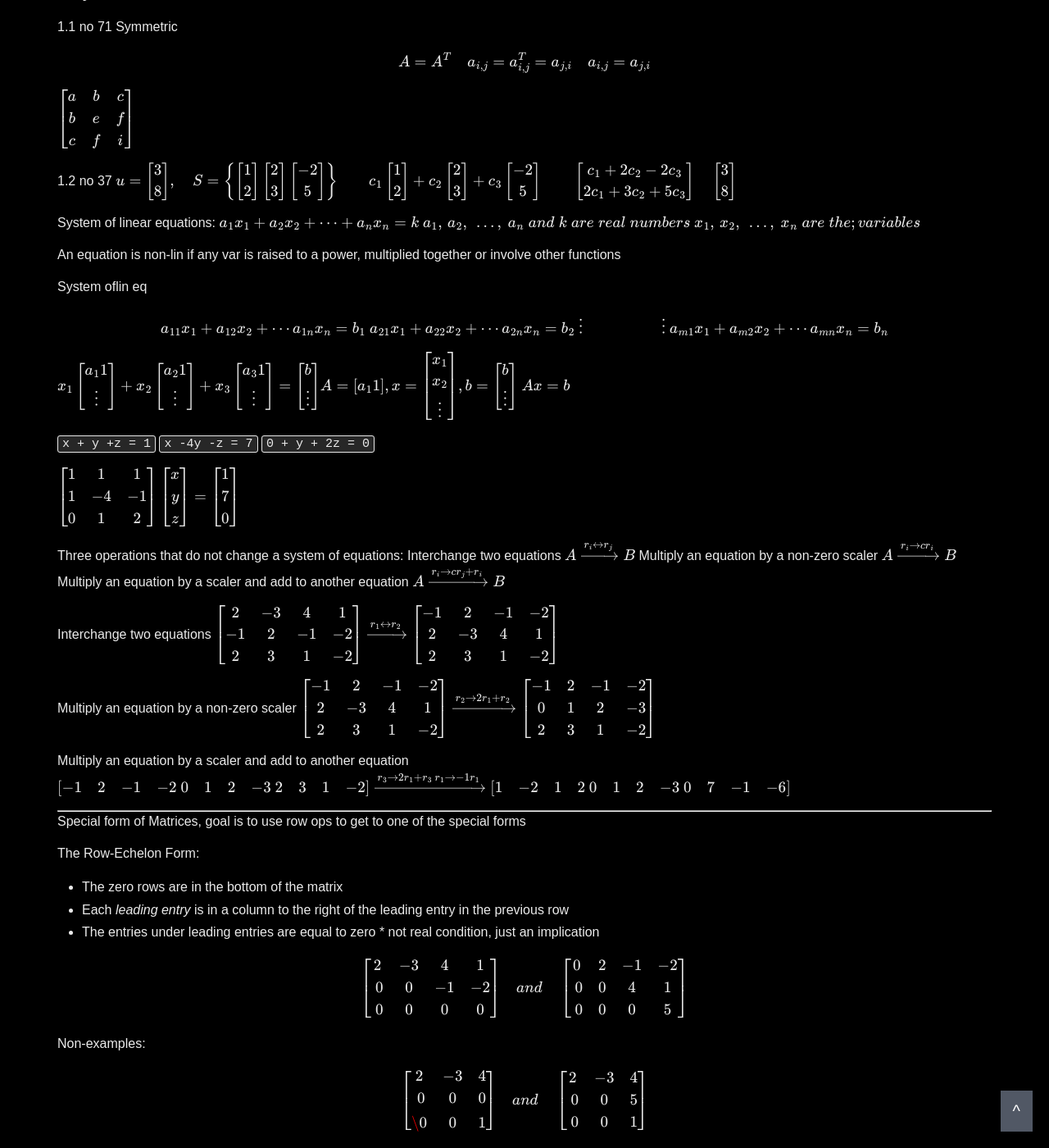
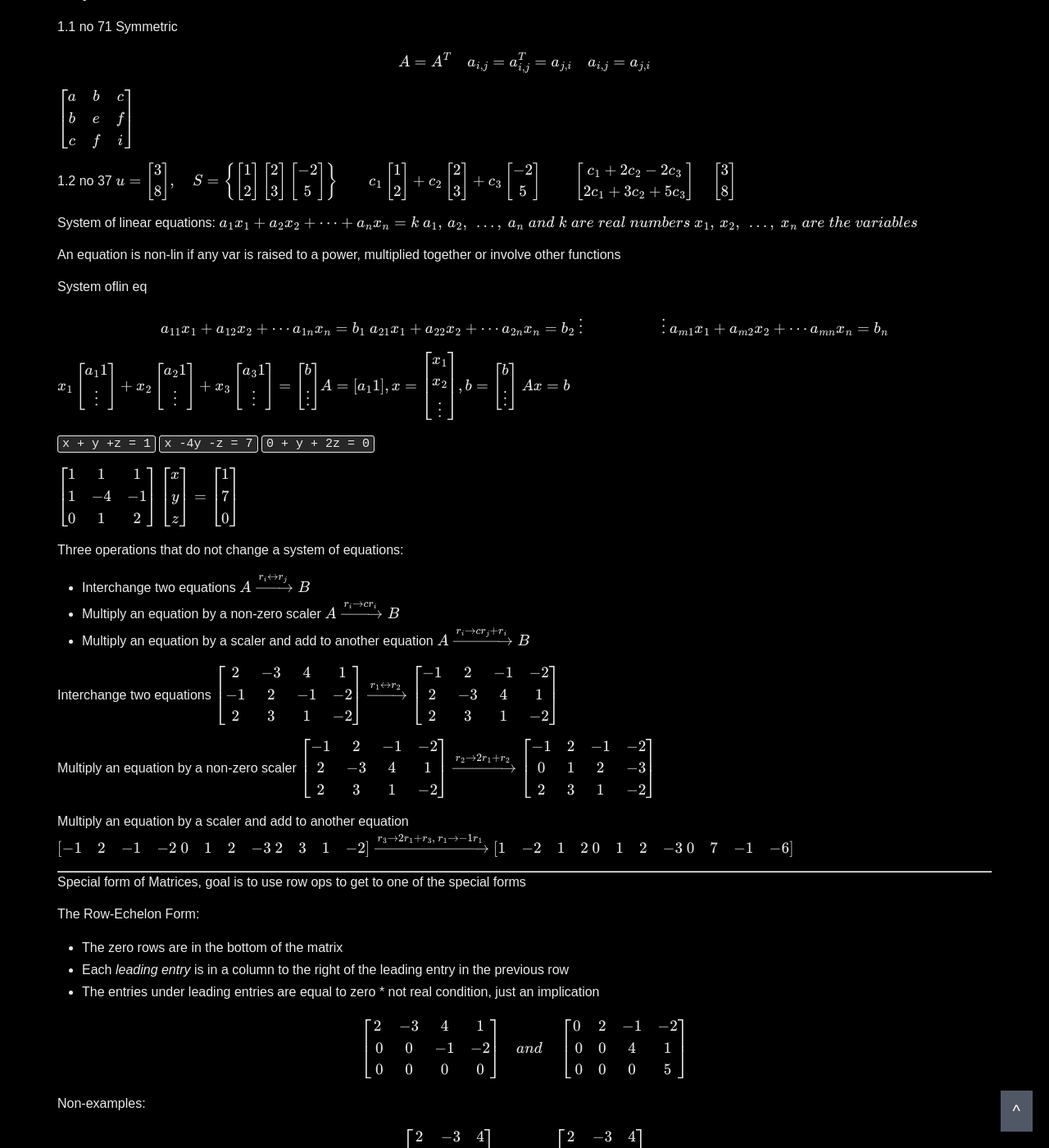
Before and after one commit to knaik/knaik.github.io, a Jekyll site: the page built from _posts/2015-09-08-linear-alg.markdown, in a window 1280 px wide and 1400 px high, scrolled down 316 px. Shown: the whole window at 82% size. Built offline with Jekyll 4.4.1, drawn with Linux system fonts in a browser that asks for light colours; formulas are drawn with MathJax 3.

Commit message:
Bulleted List

```diff
--- a/_posts/2015-09-08-linear-alg.markdown
+++ b/_posts/2015-09-08-linear-alg.markdown
@@ -20,7 +20,7 @@ c_1 \begin{bmatrix} 1 \\\ 2 \end{bmatrix} + c_2 \begin{bmatrix} 2 \\\ 3 \end{bma
 System of linear equations:
 \\(  a_1x_1+a_2x_2+\cdots +a_nx_n = k \\\
      a_1,\, a_2,\ \dots,\ a_n\; and \; k \; are \; real \; numbers \\\
- x_1,\, x_2,\ \dots,\ x_n \; are \; the; variables \\)
+ x_1,\, x_2,\ \dots,\ x_n \; are \; the \; variables \\)
 
 
  An equation is non-lin if any var is raised to a power, multiplied together or involve other functions
@@ -43,9 +43,9 @@ Ax = b \\)
 \\( \begin{bmatrix} 1 &  1  & 1 \\\ 1 & -4 & -1 \\\ 0 & 1 & 2 \end{bmatrix}  \begin{bmatrix} x \\\ y \\\ z \end{bmatrix}  = \begin{bmatrix} 1 \\\ 7 \\\ 0 \end{bmatrix} \\)
 
 Three operations that do not change a system of equations:
-Interchange two equations \\( A  \xrightarrow{ r_i \leftrightarrow r_j}  B \\)
-Multiply an equation by a non-zero scaler \\(	A \xrightarrow{r_i \rightarrow cr_i}  B \\)
-Multiply an equation by a scaler and add to another equation 	\\( A \xrightarrow{r_i \rightarrow cr_j + r_i} B \\)
+* Interchange two equations \\( A  \xrightarrow{ r_i \leftrightarrow r_j}  B \\)
+* Multiply an equation by a non-zero scaler \\(	A \xrightarrow{r_i \rightarrow cr_i}  B \\)
+* Multiply an equation by a scaler and add to another equation 	\\( A \xrightarrow{r_i \rightarrow cr_j + r_i} B \\)
 
 Interchange two equations
 \\( \begin{bmatrix} 2&-3&4&1\\\	-1&2&-1&-2\\\	2&3&1&-2	\end{bmatrix}	\xrightarrow{r_1 \leftrightarrow r_2}	\begin{bmatrix}	-1&2&-1&-2\\\ 	2&-3&4&1\\\ 	2&3&1&-2 	\end{bmatrix} \\)
@@ -62,7 +62,7 @@ Multiply an equation by a scaler and add to another equation
 	2&3&1&-2
 	\end{bmatrix}
 	%
-	\xrightarrow{\begin{subarray}{l} r_3 \rightarrow 2r_1 + r_3 \\ r_1 \rightarrow -1r_1 \end{subarray}}
+	\xrightarrow{\begin{subarray}{l} r_3 \rightarrow 2r_1 + r_3, \\ r_1 \rightarrow -1r_1 \end{subarray}}
 	%
 	\begin{bmatrix}
 	1&-2&1&2\\\
@@ -85,7 +85,7 @@ The Row-Echelon Form:
 
  Non-examples:
 
- $$	\begin{bmatrix} 	2&-3&4\\\ 0&0&0\\\	0&0&1 	\end{bmatrix} \quad and \quad	\begin{bmatrix} 2&-3&4 \\\ 0&0&5 \\\ 0&0&1	\end{bmatrix} $$
+ $$	\begin{bmatrix} 	2&-3&4\\\ 0&0&0\\\ 0&0&1 	\end{bmatrix} \quad and \quad	\begin{bmatrix} 2&-3&4 \\\ 0&0&5 \\\ 0&0&1	\end{bmatrix} $$
 
 Reduced Row Echelon form:
 - All conditions of Row-Echelon form
```
Also changed, not shown: 1 other file.
